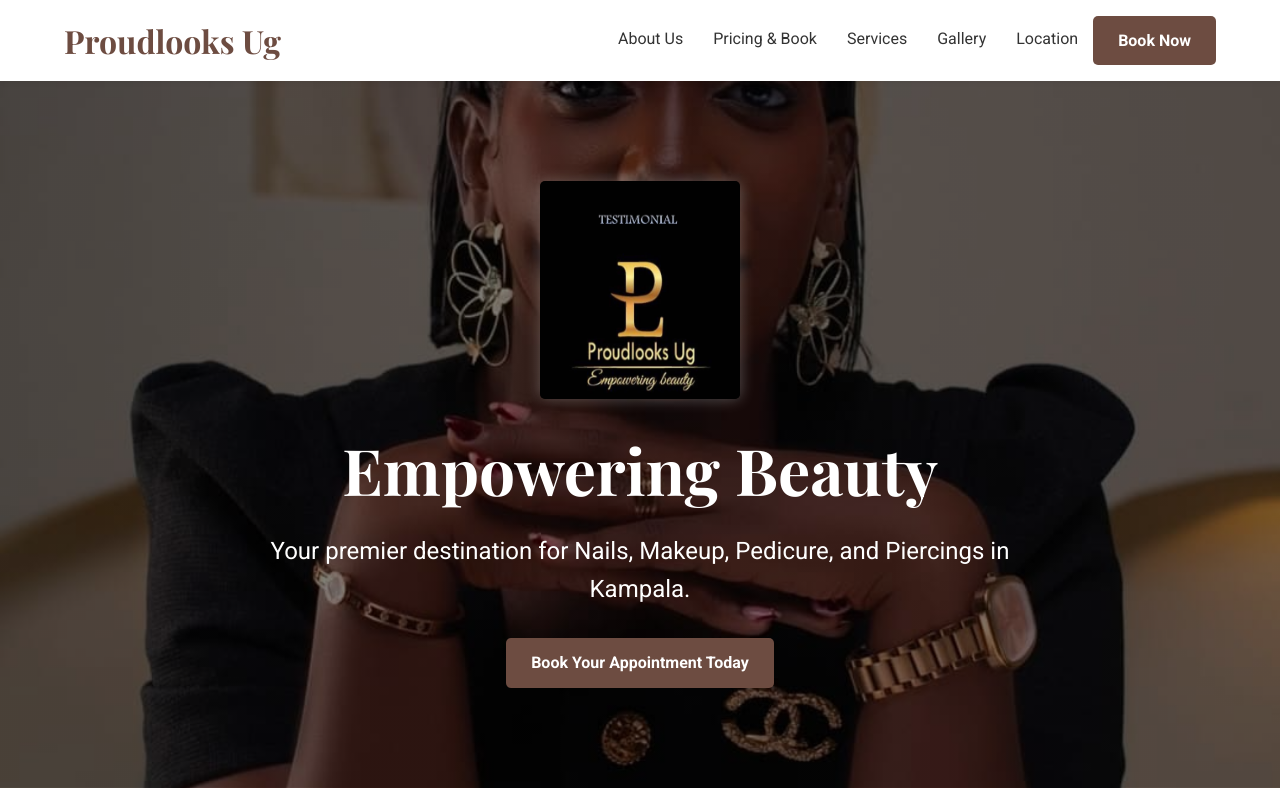
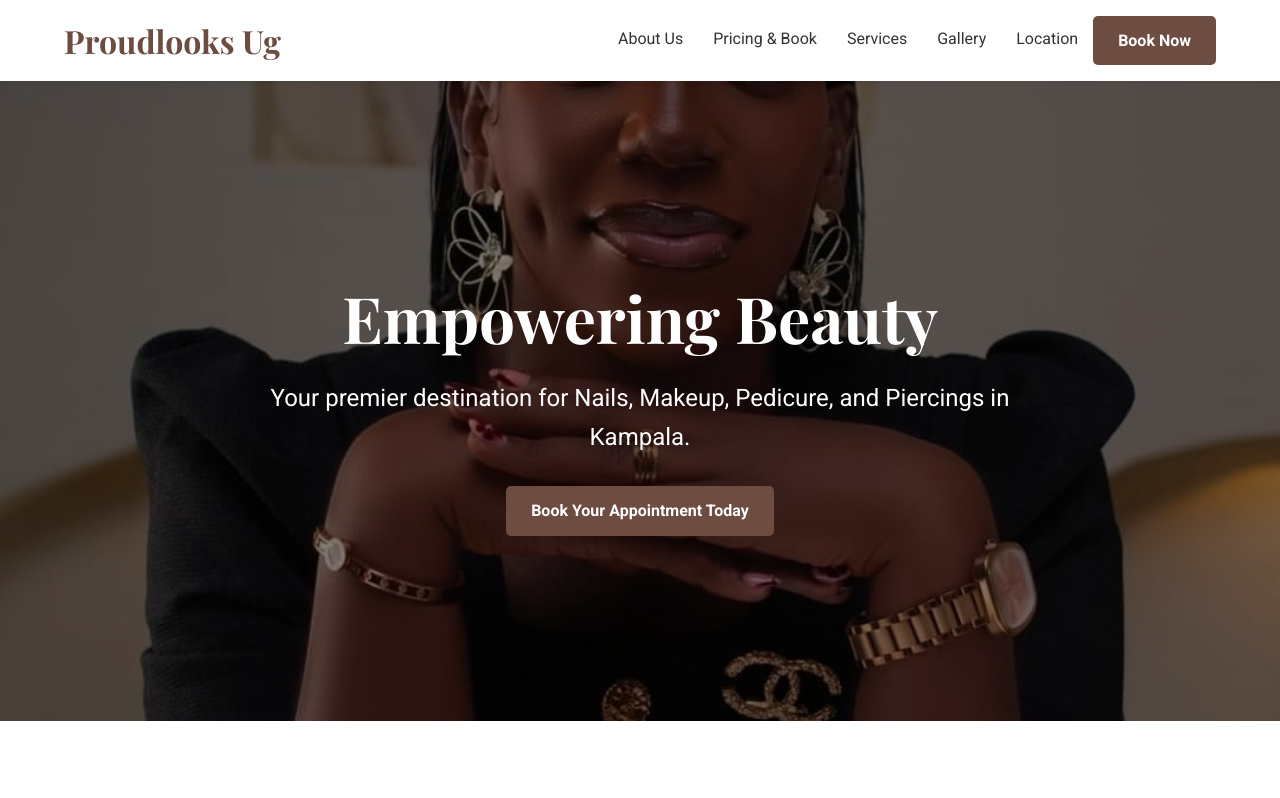
Before and after one commit to kyazemike/ProudlooksWebsite, a plain HTML site: page index.html in a window 1280 px wide. Shown: the top 798 px of the page. Drawn offline with nearby package versions, Linux system fonts and the light colour scheme.

Commit message:
Update index.html

```diff
--- a/index.html
+++ b/index.html
@@ -37,7 +37,6 @@
     <main>
         <section id="hero" class="hero-bg">
             <div class="hero-content">
-                <img src="images/logo.jpg" alt="Proudlooks Ug Logo - Empowering Beauty" class="hero-logo">
 
                 <h1>Empowering Beauty</h1>
                 <p>Your premier destination for Nails, Makeup, Pedicure, and Piercings in Kampala.</p>
@@ -157,4 +156,5 @@
 
     <script src="js/main.js"></script>
 </body>
+
 </html>
```
